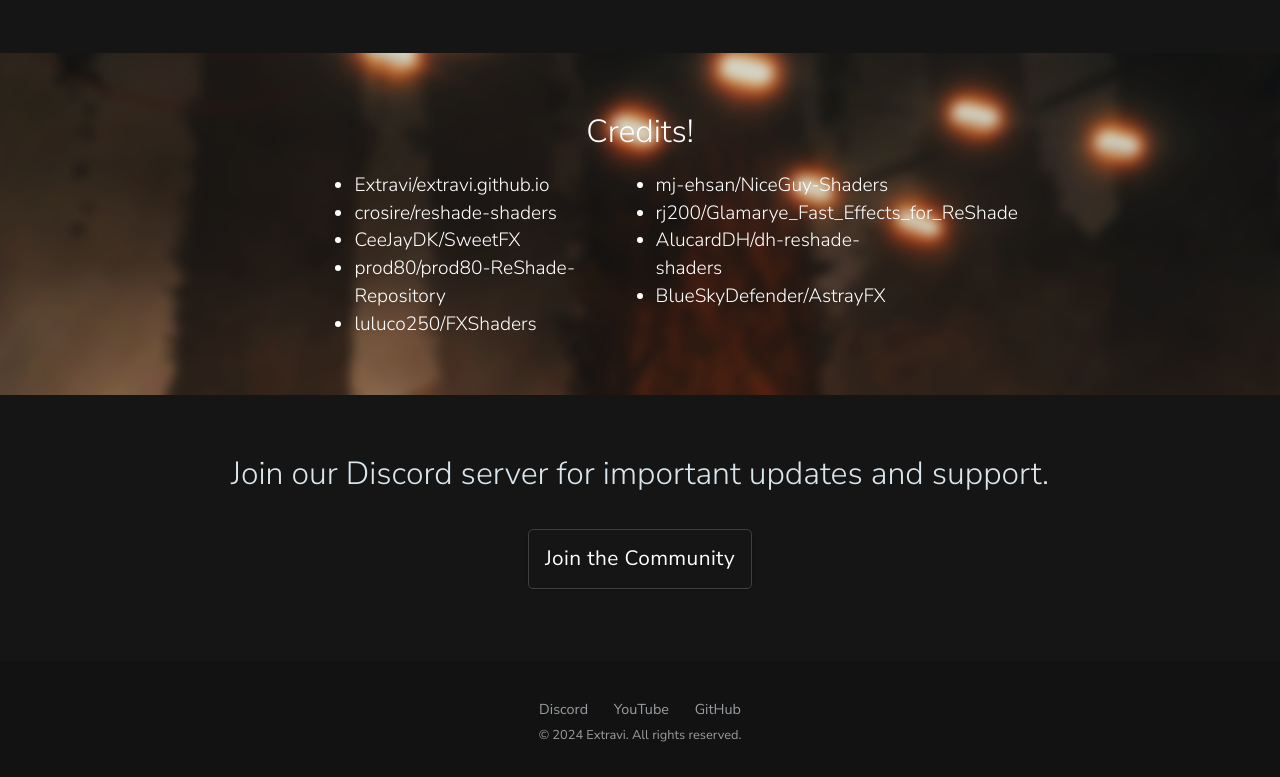
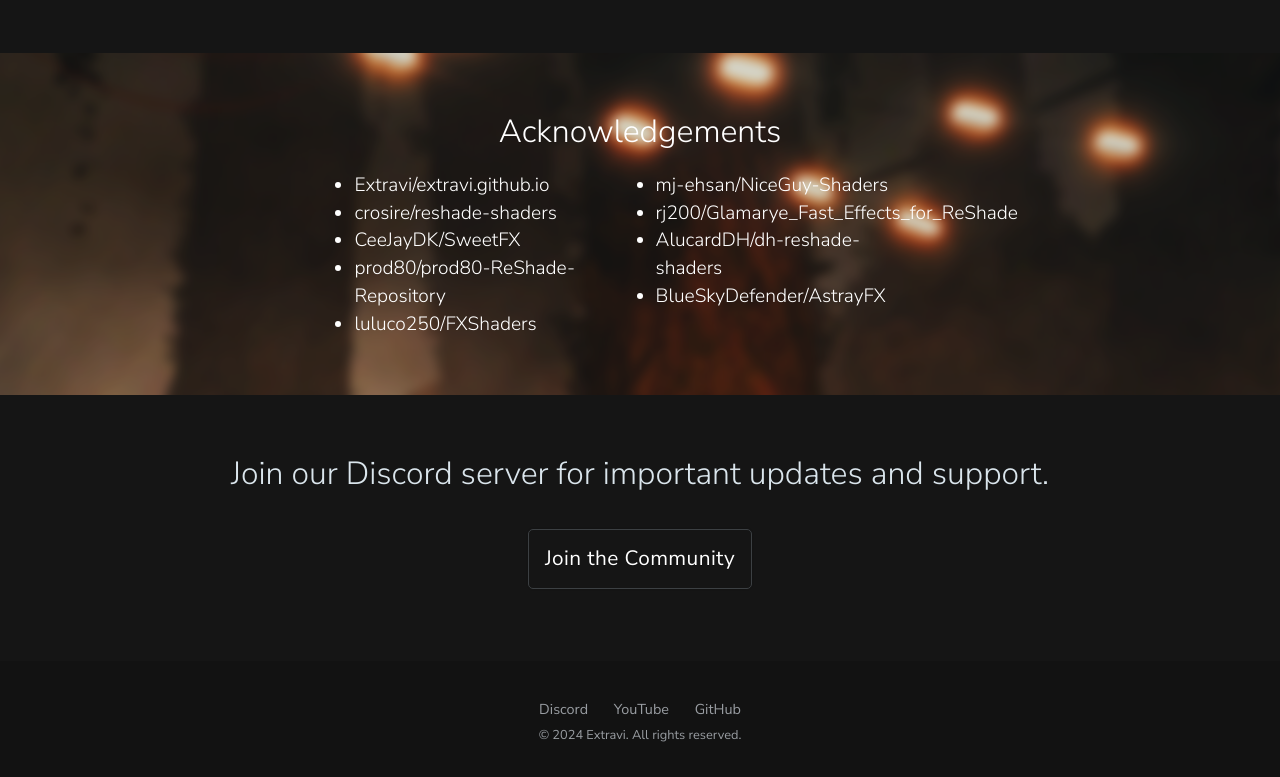
Before and after one commit to Extravi/bloxshade-website, a plain HTML site: page index.html in a window 1280 px wide. Shown: the part 1576-2353 px from the top of the page. Drawn offline with nearby package versions, Linux system fonts and the light colour scheme; some packages are replaced by stand-ins of ours; a script that the page names is missing.

Commit message:
Update index.html

```diff
--- a/index.html
+++ b/index.html
@@ -99,7 +99,7 @@
 
         <section class="section--primary--alt bg-image">
             <div class="container text--center">
-                <h3>Credits!</h3>
+                <h3>Acknowledgements</h3>
                 <div class="col-5 text--left">
                     <ul>
                         <li>Extravi/extravi.github.io</li>
```
